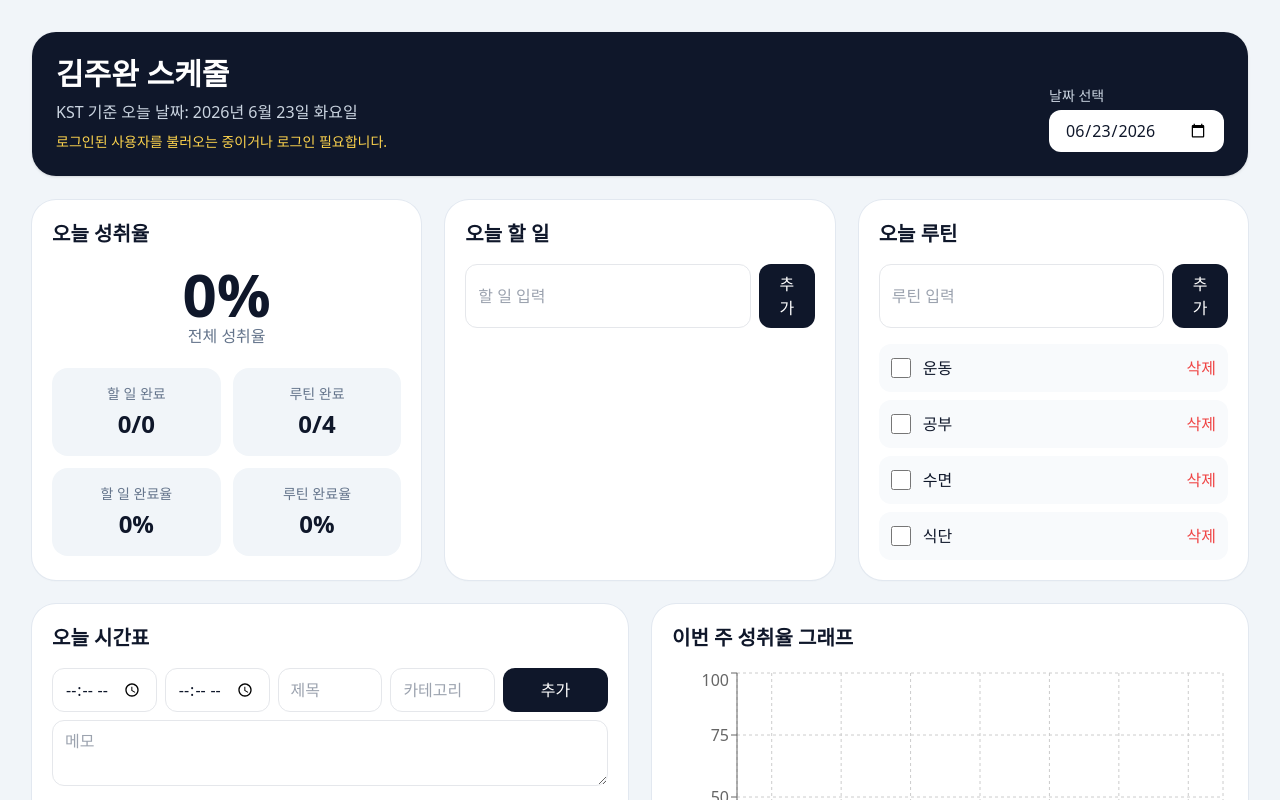
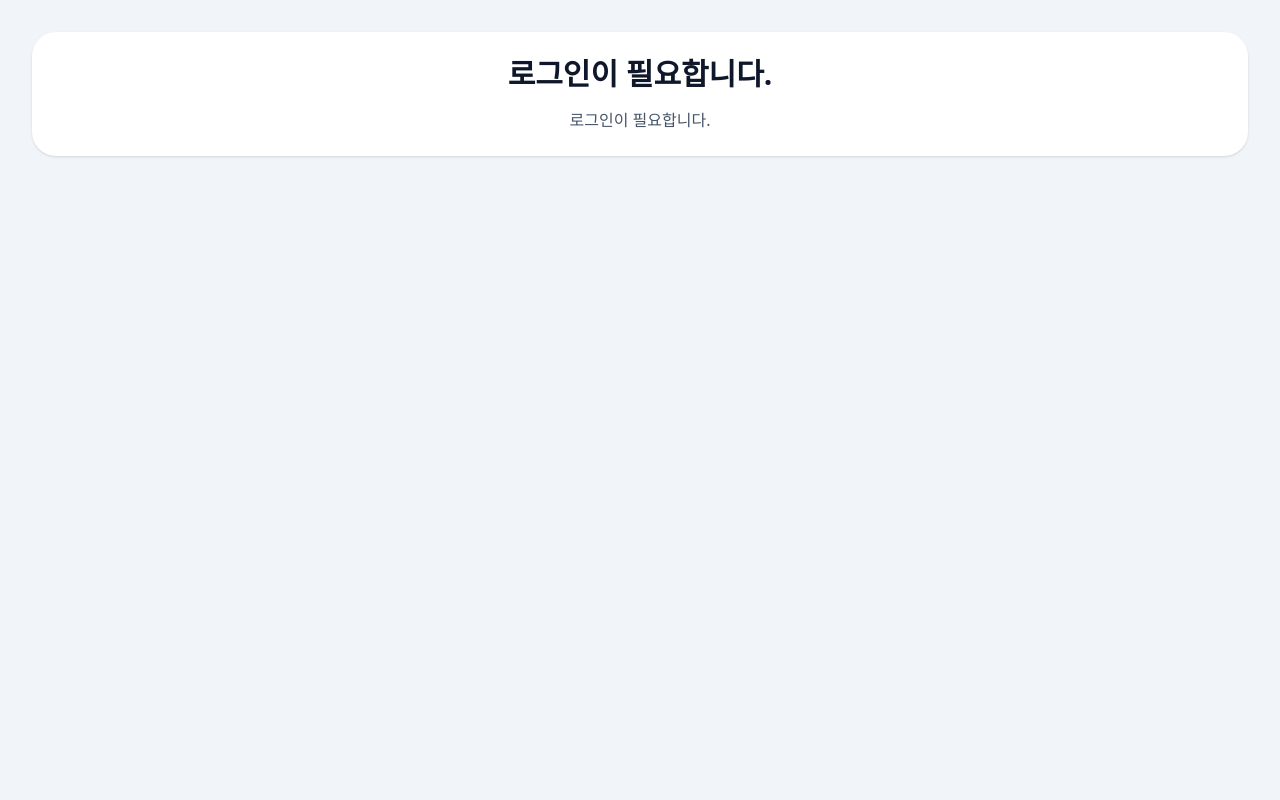
Before and after one commit to marosut/manageme, a React (Vite) app: page / in a window 1280 px wide. Shown: the top 800 px of the page. Built offline with nearby package versions, Linux system fonts and the light colour scheme.

Commit message:
Fix Supabase auth and TypeScript build errors

```diff
--- a/src/App.tsx
+++ b/src/App.tsx
@@ -77,7 +77,12 @@ export default function App() {
   const today = kstDate();
   const [selectedDate, setSelectedDate] = useState(today);
   const [user, setUser] = useState<UserInfo | null>(null);
-  const [data, setData] = useState<AppData>(defaultData);
+  const [authError, setAuthError] = useState<string | null>(null);
+  const [data, setData] = useState<any>({
+    schedules: [],
+    todos: [],
+    routines: defaultData.routines,
+  });
 
   const [scheduleForm, setScheduleForm] = useState({
     startTime: "",
@@ -92,19 +97,21 @@ export default function App() {
 
   useEffect(() => {
     const loadUserAndData = async () => {
-      const { data: userData, error: userError } = await supabase.auth.getUser();
-      if (userError) {
-        console.error("getUser error:", userError);
+      const { data: sessionData, error: sessionError } = await supabase.auth.getSession();
+      if (sessionError) {
+        console.error("getSession error:", sessionError);
+        setAuthError("로그인 정보를 가져오는 중 오류가 발생했습니다.");
         return;
       }
 
-      if (!userData?.user) {
+      const currentUser = sessionData?.session?.user;
+      if (!currentUser) {
         console.error("No logged in user found.");
+        setAuthError("로그인이 필요합니다.");
         return;
       }
 
-      const currentUser = { id: userData.user.id };
-      setUser(currentUser);
+      setUser({ id: currentUser.id });
       await fetchUserData(currentUser.id);
     };
 
@@ -113,13 +120,13 @@ export default function App() {
 
   const fetchUserData = async (userId: string) => {
     const schedulesResult = await supabase
-      .from<ScheduleItem & { user_id: string }>("schedules")
+      .from("schedules")
       .select("id,date,startTime,endTime,title,category,memo")
       .eq("user_id", userId)
       .order("startTime", { ascending: true });
 
     const todosResult = await supabase
-      .from<TodoItem & { user_id: string }>("todos")
+      .from("todos")
       .select("id,date,text,completed")
       .eq("user_id", userId)
       .order("date", { ascending: true });
@@ -147,7 +154,7 @@ export default function App() {
     if (!scheduleForm.startTime || !scheduleForm.endTime || !scheduleForm.title.trim()) return;
 
     const { data: inserted, error } = await supabase
-      .from<ScheduleItem & { user_id: string }>("schedules")
+      .from("schedules")
       .insert([
         {
           user_id: user.id,
@@ -208,7 +215,7 @@ export default function App() {
     if (!todoText.trim()) return;
 
     const { data: inserted, error } = await supabase
-      .from<TodoItem & { user_id: string }>("todos")
+      .from("todos")
       .insert([
         {
           user_id: user.id,
@@ -244,7 +251,7 @@ export default function App() {
     if (!currentTodo) return;
 
     const { data: updated, error } = await supabase
-      .from<TodoItem & { user_id: string }>("todos")
+      .from("todos")
       .update({ completed: !currentTodo.completed })
       .eq("id", todoId)
       .eq("user_id", user.id)
@@ -375,6 +382,19 @@ export default function App() {
     });
   })();
 
+  if (authError) {
+    return (
+      <main className="min-h-screen bg-slate-100 p-4 md:p-8">
+        <div className="mx-auto max-w-7xl space-y-6">
+          <section className="rounded-3xl bg-white p-6 text-center shadow">
+            <h1 className="text-3xl font-black">로그인이 필요합니다.</h1>
+            <p className="mt-4 text-slate-600">{authError}</p>
+          </section>
+        </div>
+      </main>
+    );
+  }
+
   return (
     <main className="min-h-screen bg-slate-100 p-4 md:p-8">
       <div className="mx-auto max-w-7xl space-y-6">
@@ -385,7 +405,7 @@ export default function App() {
               <p className="mt-2 text-slate-300">KST 기준 오늘 날짜: {kstTodayText()}</p>
               {!user && (
                 <p className="mt-2 text-sm text-amber-300">
-                  로그인된 사용자를 불러오는 중이거나 로그인 필요합니다.
+                  로그인된 사용자를 불러오는 중입니다...
                 </p>
               )}
             </div>
--- a/src/lib/supabase.ts
+++ b/src/lib/supabase.ts
@@ -37,6 +37,7 @@ export const supabase = isSupabaseConfigured
       auth: {
         getSessionFromUrl: async () => ({ data: { session: null } }),
         getSession: async () => ({ data: { session: null } }),
+        getUser: async () => ({ data: { user: null }, error: null }),
         signInWithOAuth: async () => ({ error: { message: "Supabase 환경변수가 없습니다." } }),
         signOut: async () => ({ error: null }),
         onAuthStateChange: () => ({ data: { subscription: { unsubscribe: () => {} } } }),
```
